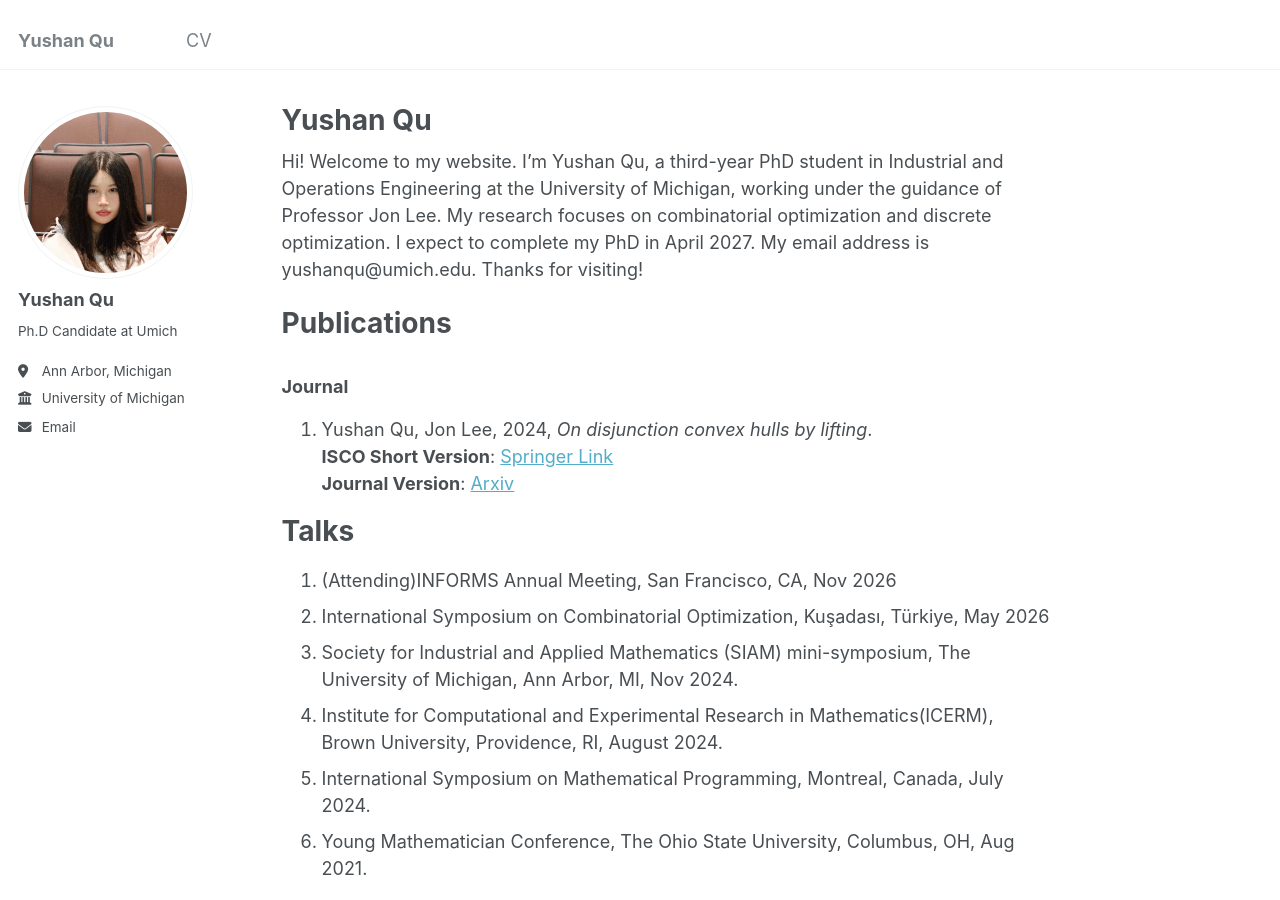
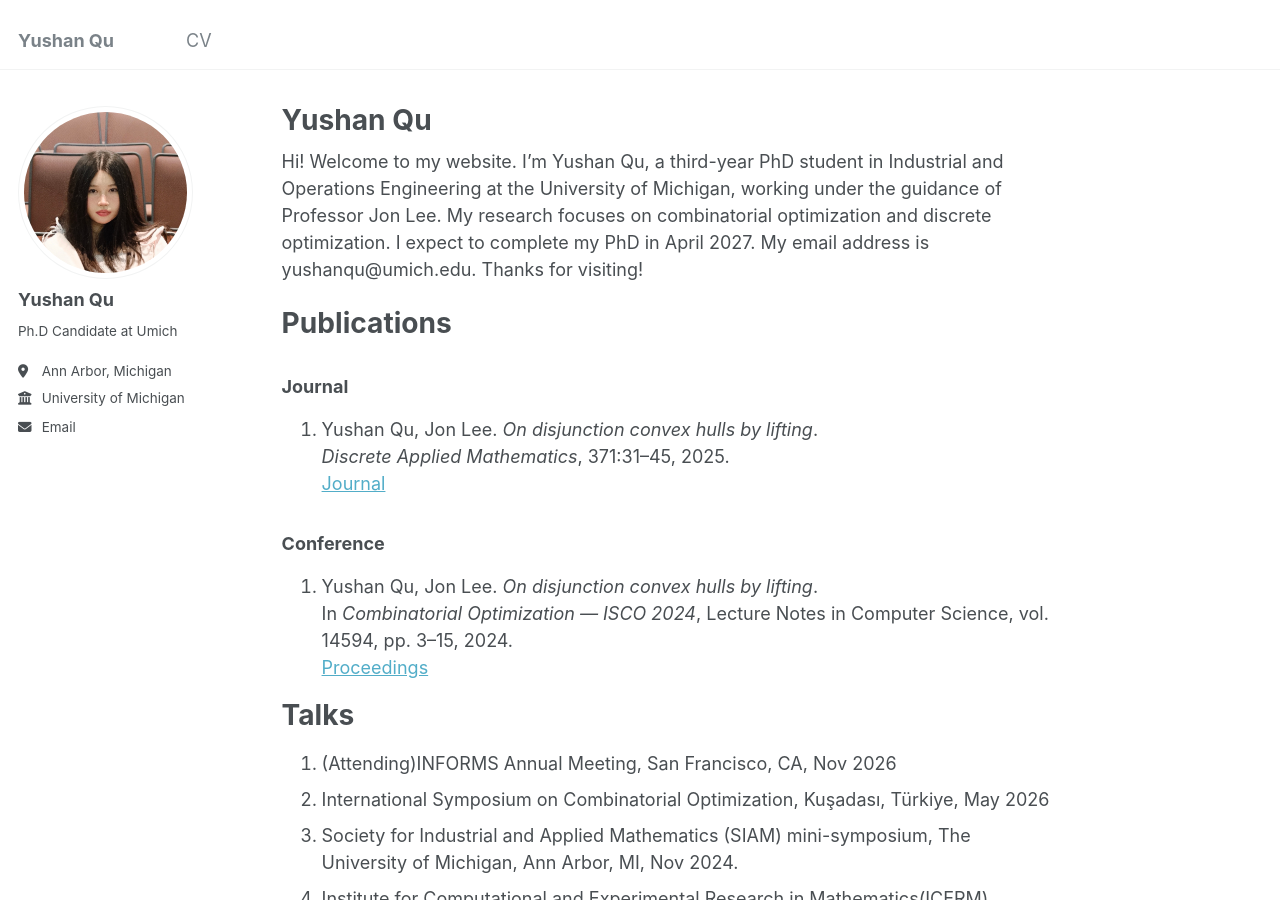
Before and after one commit to yushanqu/yushanqu.github.io, a Jekyll site: the page built from _pages/about.md, in a window 1280 px wide and 900 px high. Built offline with Jekyll 4.4.1, drawn with Linux system fonts in a browser that asks for light colours.

Commit message:
Update about.md

```diff
--- a/_pages/about.md
+++ b/_pages/about.md
@@ -14,9 +14,18 @@ Publications
 
 ### Journal
 
-1. Yushan Qu, Jon Lee, 2024, *On disjunction convex hulls by lifting*.
-   **ISCO Short Version**: [Springer Link](https://link.springer.com/chapter/10.1007/978-3-031-60924-4_1)
-   **Journal Version**: [Arxiv](https://arxiv.org/pdf/2407.15244)
+1. Yushan Qu, Jon Lee.
+   *On disjunction convex hulls by lifting*.
+   *Discrete Applied Mathematics*, 371:31–45, 2025.
+   [Journal](https://doi.org/10.1016/j.dam.2025.03.013)
+
+### Conference
+
+1. Yushan Qu, Jon Lee.
+   *On disjunction convex hulls by lifting*.
+   In *Combinatorial Optimization — ISCO 2024*, Lecture Notes in Computer Science, vol. 14594, pp. 3–15, 2024.
+   [Proceedings](https://doi.org/10.1007/978-3-031-60924-4_1)
+
 
 Talks
 ======
```
